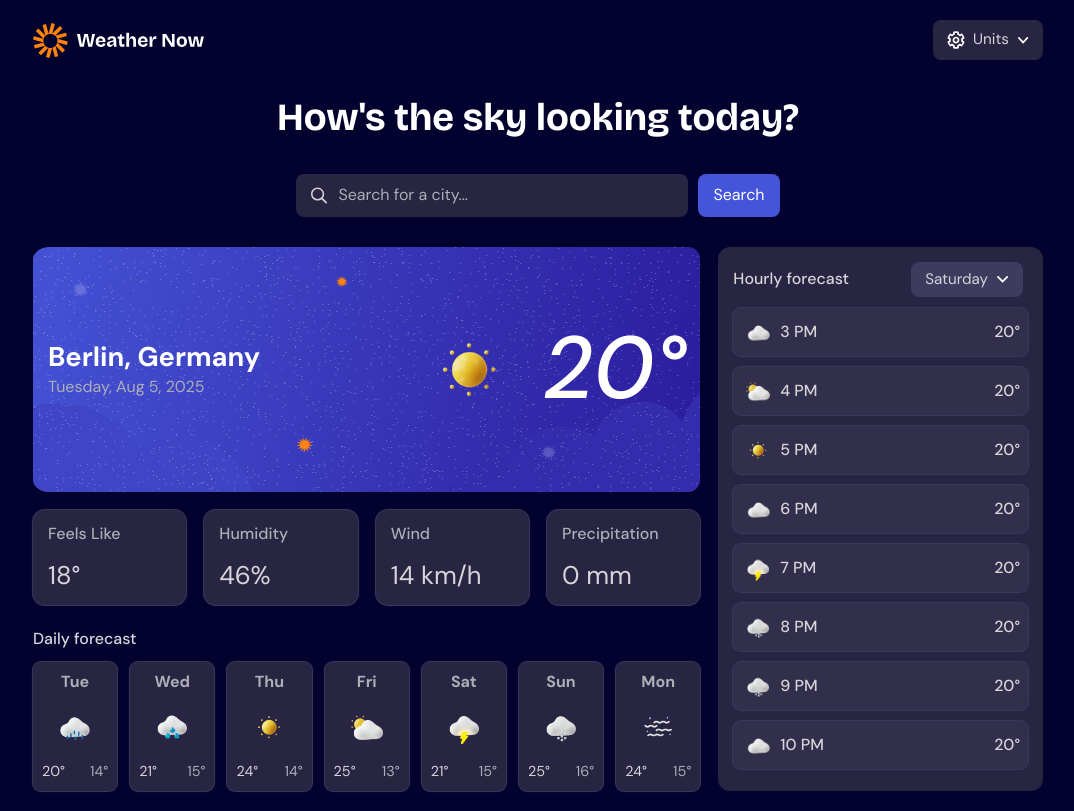
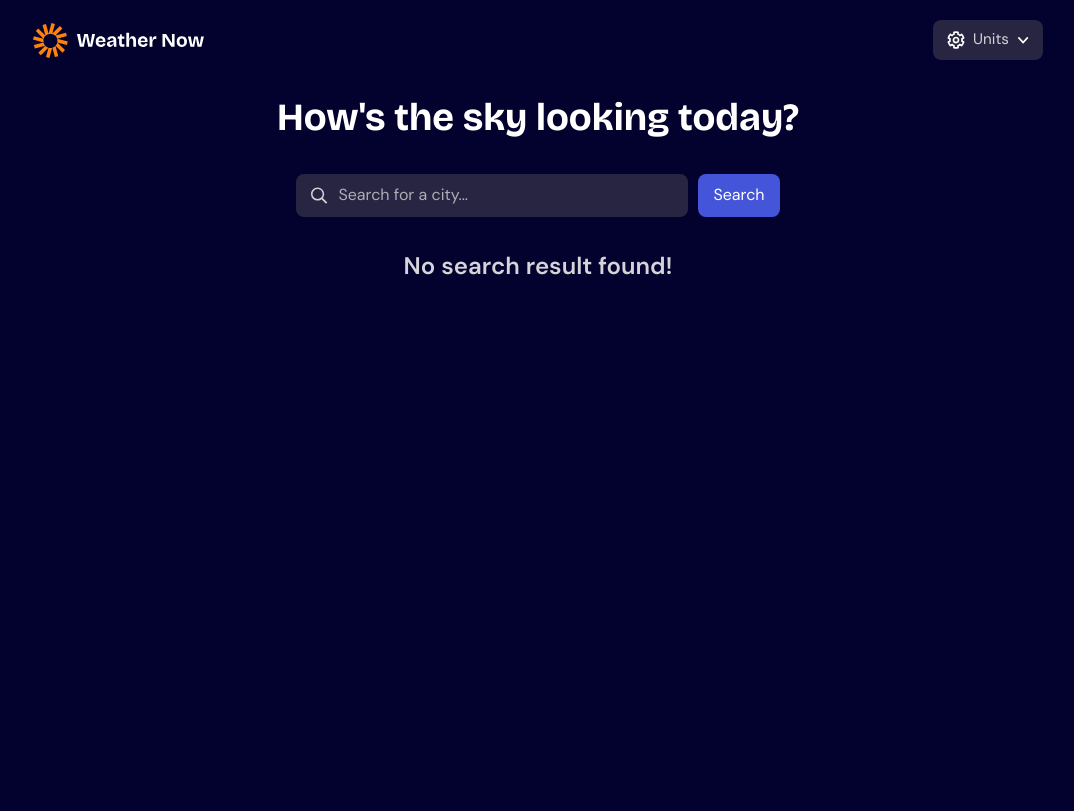
Before and after one commit to A-Awad1/Weather-Application, a React (Vite) app: page / in a window 1280 px wide. Shown: the whole page, without its empty margins (102-1176 px from the left). Built offline with nearby package versions, Linux system fonts and the light colour scheme.

Commit message:
add no result component

```diff
--- /dev/null
+++ b/src/components/AppContent/NoResult.scss
@@ -0,0 +1,9 @@
+p.no-result {
+  @extend %center-flex;
+  padding: 5px;
+  text-align: center;
+  font: {
+    size: 1.5rem;
+    weight: 600;
+  }
+}
--- /dev/null
+++ b/src/components/AppContent/NoResult.tsx
@@ -0,0 +1,5 @@
+import "./NoResult.scss";
+
+export default function NoResult() {
+  return <p className="no-result">No search result found!</p>;
+}
--- /dev/null
+++ b/src/components/AppContent/ResultInfo.scss
@@ -0,0 +1,25 @@
+div.result-info {
+  display: grid;
+  grid-template-columns: 1fr;
+  gap: 14px 0;
+  @include small {
+    gap: 16px 0;
+  }
+  @include large {
+    grid-template-columns: repeat(3, 1fr);
+    gap: 18px;
+  }
+  > div:first-child {
+    grid-column: 1/3;
+    display: flex;
+    flex-direction: column;
+    justify-content: space-between;
+    gap: 21px;
+    @include small {
+      gap: 23px;
+    }
+    @include large {
+      gap: 25px;
+    }
+  }
+}
--- /dev/null
+++ b/src/components/AppContent/ResultInfo.tsx
@@ -0,0 +1,16 @@
+import CurrentInfo from "./CurrentInfo";
+import DailyForecast from "./DailyForecast";
+import HourlyForecast from "./HourlyForecast";
+import "./ResultInfo.scss";
+
+export default function ResultInfo() {
+  return (
+    <div className="result-info">
+      <div>
+        <CurrentInfo />
+        <DailyForecast />
+      </div>
+      <HourlyForecast />
+    </div>
+  );
+}
--- a/src/components/AppContent/index.scss
+++ b/src/components/AppContent/index.scss
@@ -16,30 +16,5 @@ section.app-content {
         family: $second-font;
       }
     }
-    div.result-info {
-      display: grid;
-      grid-template-columns: 1fr;
-      gap: 14px 0;
-      @include small {
-        gap: 16px 0;
-      }
-      @include large {
-        grid-template-columns: repeat(3, 1fr);
-        gap: 18px;
-      }
-      > div:first-child {
-        grid-column: 1/3;
-        display: flex;
-        flex-direction: column;
-        justify-content: space-between;
-        gap: 21px;
-        @include small {
-          gap: 23px;
-        }
-        @include large {
-          gap: 25px;
-        }
-      }
-    }
   }
 }
--- a/src/components/AppContent/index.tsx
+++ b/src/components/AppContent/index.tsx
@@ -1,25 +1,21 @@
 import ConnectFailed from "./ConnectFailed";
 import SearchBar from "./SearchBar";
-import CurrentInfo from "./CurrentInfo";
-import DailyForecast from "./DailyForecast";
-import HourlyForecast from "./HourlyForecast";
+import ResultInfo from "./ResultInfo";
+import NoResult from "./NoResult";
 import "./index.scss";
 
 export default function AppContent() {
   const success = true;
   if (!success) return <ConnectFailed />;
 
+  const resultStatus = false;
+
   return (
     <section className="app-content">
       <h2>How's the sky looking today?</h2>
       <SearchBar />
-      <div className="result-info">
-        <div>
-          <CurrentInfo />
-          <DailyForecast />
-        </div>
-        <HourlyForecast />
-      </div>
+      {resultStatus && <ResultInfo />}
+      {!resultStatus && <NoResult />}
     </section>
   );
 }
```
